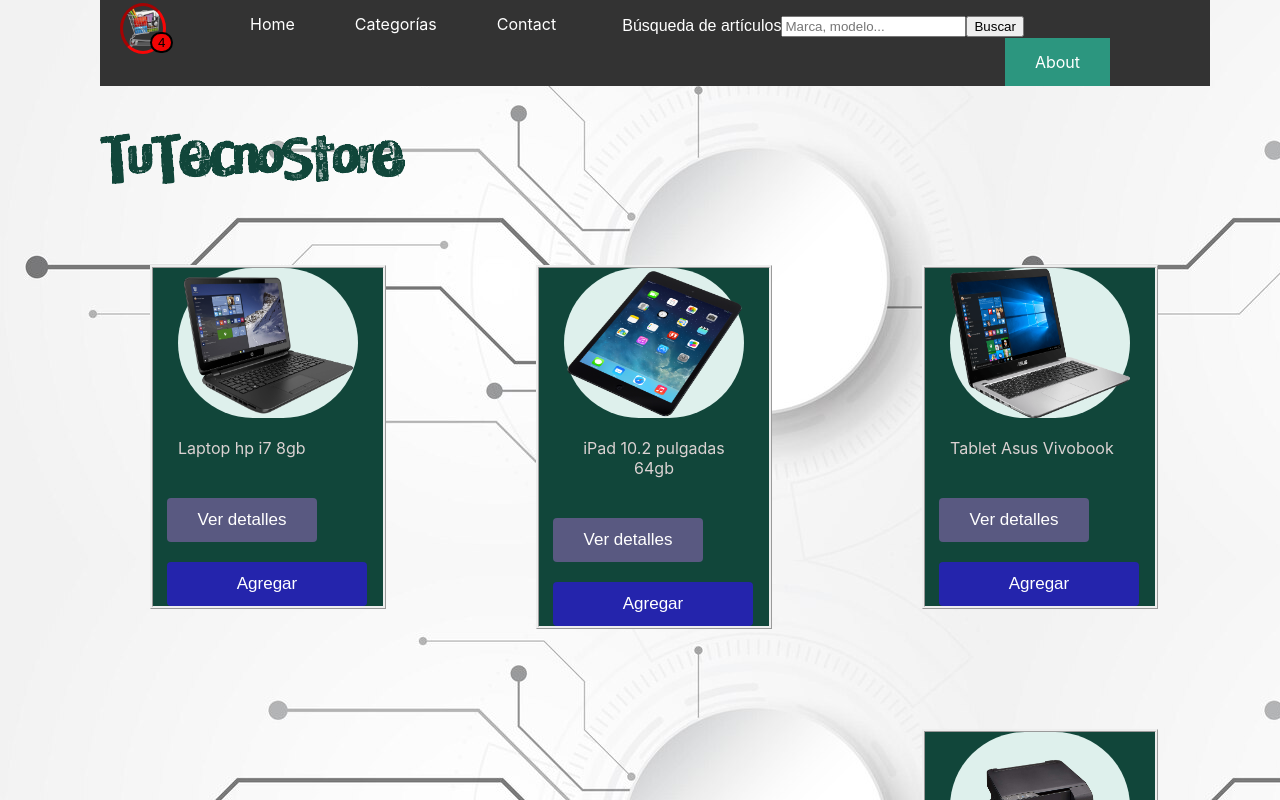
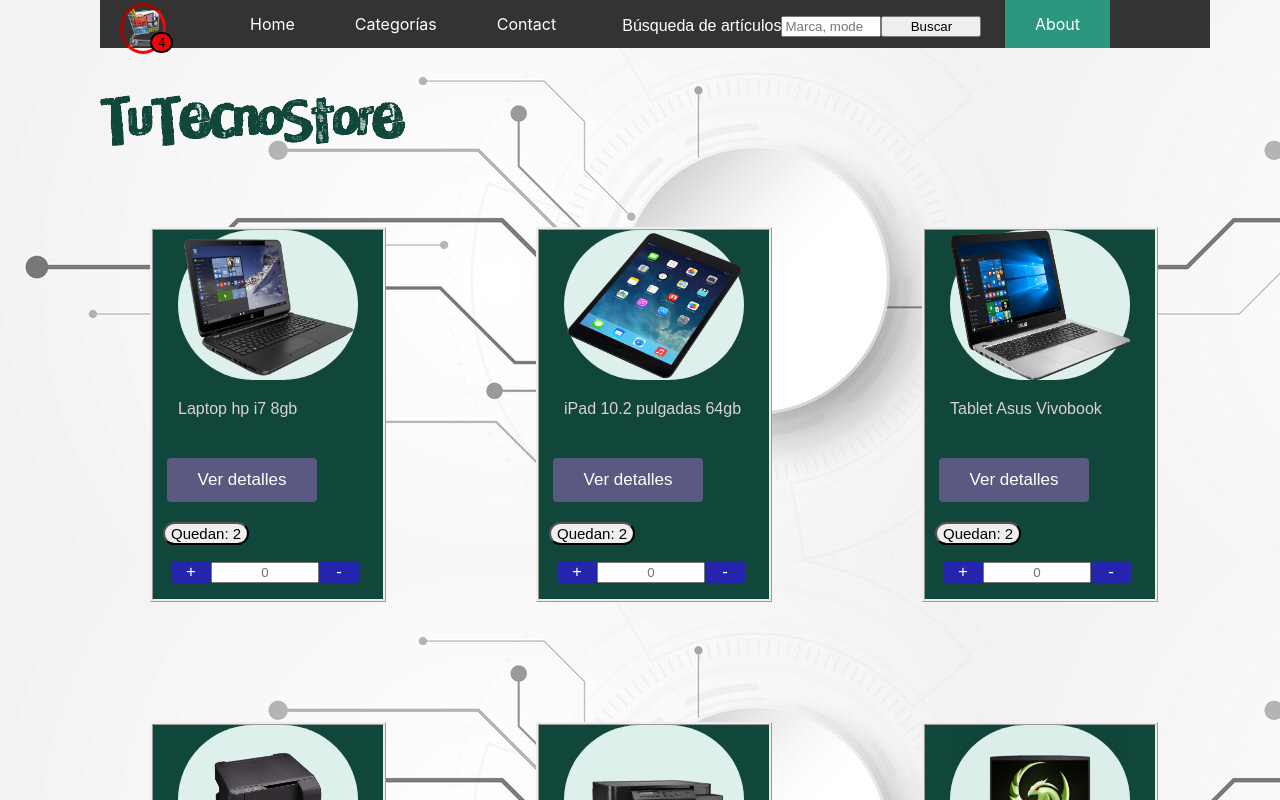
Before and after one commit to brunop1988/CursoReact, a React (Create React App) app: page / in a window 1280 px wide. Shown: the top 800 px of the page. Built offline with nearby package versions, Linux system fonts and the light colour scheme.

Commit message:
PreEntrega1+Puchetta

```diff
--- a/src/App.js
+++ b/src/App.js
@@ -11,13 +11,13 @@
 
       <Navbar/>
 
-      <ItemListContainer><>TuTecnoStore</></ItemListContainer>
-      <Productos clase="producto1" imagen="img/laptop1.png" alt="laptop1" nombre="Laptop hp i7 8gb" />
-      <Productos clase="producto2" imagen="img/ipad.png" alt="ipad" nombre="iPad 10.2 pulgadas 64gb"/>
-      <Productos clase="producto3" imagen="img/asus.png" alt="asus" nombre="Tablet Asus Vivobook"/>
-      <Productos clase="producto4" imagen="img/epson.png" alt="epson" nombre="Impresora Epson multifunción ecotank"/>
-      <Productos clase="producto5" imagen="img/brother.png" alt="brother" nombre="Multifuncional Brother DCPT520W Inyección"/>
-      <Productos clase="producto6" imagen="img/msi.png" alt="pc" nombre="Laptop Gamer MSI Bravo AMD Ryzen 7 "/>
+      <ItemListContainer />
+      <Productos clase="producto1" imagen="img/laptop1.png" alt="laptop1" nombre="Laptop hp i7 8gb" stock="2" />
+      <Productos clase="producto2" imagen="img/ipad.png" alt="ipad" nombre="iPad 10.2 pulgadas 64gb" stock="2"/>
+      <Productos clase="producto3" imagen="img/asus.png" alt="asus" nombre="Tablet Asus Vivobook" stock="2"/>
+      <Productos clase="producto4" imagen="img/epson.png" alt="epson" nombre="Impresora Epson multifunción ecotank" stock="4"/>
+      <Productos clase="producto5" imagen="img/brother.png" alt="brother" nombre="Multifuncional Brother DCPT520W Inyección" stock="2"/>
+      <Productos clase="producto6" imagen="img/msi.png" alt="pc" nombre="Laptop Gamer MSI Bravo AMD Ryzen 7 " stock="2"/>
 
 
     </div>
--- a/src/Components/CartWidget.js
+++ b/src/Components/CartWidget.js
@@ -1,5 +1,4 @@
 import React from "react"
-
 function Cartwidget(props){
 
   return (
--- a/src/Components/ItemListContainer.js
+++ b/src/Components/ItemListContainer.js
@@ -1,7 +1,7 @@
 import React from "react"
-function ItemListContainer({children}){
+function ItemListContainer(){
         return(
-            <h1 className="saludo">{children}</h1>
+            <h1 className="saludo">TuTecnoStore</h1>
             )
     }
 
--- a/src/Components/Productos.js
+++ b/src/Components/Productos.js
@@ -1,6 +1,17 @@
 import React from "react";
+import { useState } from "react";
+
+const Chequeo=(contador,stock)=> contador >= stock ? false : true
+
+
 
 function Productos(props){
+    const [contador,setContador] = useState(0)
+
+    const Sumar=()=> setContador(Chequeo(contador,props.stock)? contador+1 : contador)
+
+    const Restar=()=> setContador(contador-1)
+
         return(
  <div className="gondola">
     <div className={props.clase}>
@@ -15,12 +26,20 @@
         </ul>
 
     </div>
+
         <button className="btnDetalles">
             Ver detalles
         </button>
-        <button className="btnAgregar">
-            Agregar
+        <button className="indicadorStock">Quedan: {props.stock-contador}</button>
+        <p className="controlGrupal">
+        <button onClick={Sumar} className="btnAgregar">
+            +
         </button>
+        <input placeholder={contador}/>
+        <button onClick={Restar} className="btnRestar">
+              -
+        </button>
+        </p>
  </div>
 
 
--- a/src/Productos.css
+++ b/src/Productos.css
@@ -4,7 +4,6 @@
    float: left;
    border-style: ridge;
    margin-left: 150px;
-   height:max-content;
    width: 230px;
    background-color:rgb(17, 70, 58);
   }
@@ -59,6 +58,8 @@
     background-color:rgb(17, 70, 58);
     ;
     padding: 0;
+    font-family: Arial, Helvetica, sans-serif;
+
 
 
 }
@@ -69,6 +70,7 @@
 
 li{
     color: rgb(219, 210, 210);
+
 }
 
 .btnDetalles{
@@ -84,27 +86,54 @@
     margin-top: 40px;
     margin-bottom: -10px;
     margin-left: 14px;
-   font-family: Arial, Helvetica, sans-serif;      }
+   font-family: Arial, Helvetica, sans-serif;
+}
 
 .btnDetalles:hover {
     background-color: rgb(44, 150, 127);
     color: white;
+
   }
 
 .btnAgregar {
-        width: 200px;
         color:white;
-        transition-duration: 0.4s;
         background-color: rgb(36, 36, 172);
         border: none;
+        width: 40px;
         border-radius: 4px;
         font-size: 17px;
-        padding: 12px 20px;
-        margin-top: 30px;
-        margin-left: 14px;
-       font-family: Arial, Helvetica, sans-serif;      }
+        margin-left: 8px;
+       font-family: Arial, Helvetica, sans-serif;
+       }
 
-.btnAgregar:hover {
-        background-color: rgb(44, 150, 127);
-        color: white;
-      }
+.btnRestar{
+    color:white;
+    background-color: rgb(36, 36, 172);
+    border-radius: 4px;
+    border:none;
+    font-family: Arial, Helvetica, sans-serif;
+
+    font-size: 17px;
+    width: 40px;
+}
+
+input{
+    width: 100px;
+    text-align: center;
+}
+
+.controlGrupal{
+    margin-left: 10px;
+}
+
+.indicadorStock{
+    border-radius: 20px;
+    font-size: 15px;
+    margin-top:30px;
+    margin-left: 10px;
+    font-family: Arial, Helvetica, sans-serif;
+
+
+
+
+}
```
